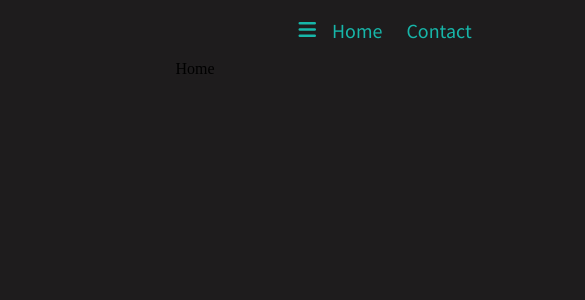
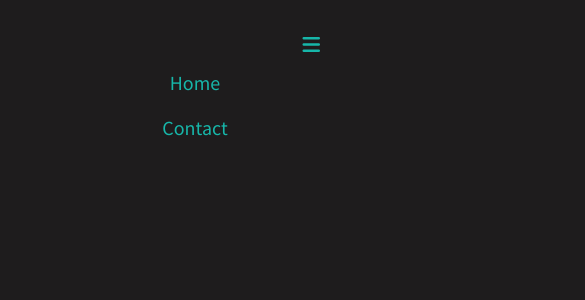
Before and after one commit to Tussies/Tussies.github.io, a React (Create React App) app: page / in a window 390 px wide. Shown: the top 300 px of the page, 585 px wide, since content can reach past the window. Built offline with nearby package versions, Linux system fonts and the light colour scheme.

Commit message:
fixed dynamics

```diff
--- a/src/App.css
+++ b/src/App.css
@@ -3,8 +3,9 @@
   background-color: #1E1C1D;
 }
 
-body {
+* {
   padding: 0;
   margin: 0;
+  box-sizing: border-box;
   background-color: #1E1C1D;
 }
--- a/src/components/Navbar.js
+++ b/src/components/Navbar.js
@@ -1,17 +1,13 @@
-import React, { useState } from 'react';
+import React from 'react';
 import "../style.css";
 
-function Navbar() {
-    const [expandNavBar, setExpandNavBar] = useState(false);
+const Navbar = () => {
+
   return (
-    <div className="navbar" id={expandNavBar ? "open" : "close"}>
+    <div className="navbar">
+        <span className="logo"> </span>
         <div className='toggleButton'>
-            <button onClick={() => {
-                setExpandNavBar((prev) => !prev);
-                }}
-            >
             <i class="fa-solid fa-bars"></i>
-            </button>
         </div>
         <div className="links">
             <a href="/"> Home </a>
@@ -21,4 +17,27 @@ function Navbar() {
   )
 }
 
-export default Navbar
+export default Navbar;
+
+// function Navbar() {
+//     const [expandNavBar, setExpandNavBar] = useState(false);
+
+//   return (
+//     <div className="navbar" id={expandNavBar ? "open" : "close"}>
+//         <div className='toggleButton'>
+//             <button onClick={() => {
+//                 setExpandNavBar((prev) => !prev);
+//                 }}
+//             >
+//             <i class="fa-solid fa-bars"></i>
+//             </button>
+//         </div>
+//         <div className="links">
+//             <a href="/"> Home </a>
+//             <a href="/Contact"> Contact </a>
+//         </div>
+//     </div>
+//   )
+// }
+
+// export default Navbar
--- a/src/style.css
+++ b/src/style.css
@@ -1,18 +1,18 @@
 .navbar {
-    width: 100%;
     height: 60px;
-    background-color: #1E1C1D;
+    background: #1E1C1D;
+    justify-content: space-between;
     display: flex;
-    padding-left: 75%;
-    align-items: center;
-    flex-direction: row;
+    padding: 30px 70px 0% 0%;
+    align-self: center;
+    position: relative;
 }
 
-.navbar > .toggleButton > button {
+/* .navbar > .toggleButton > button {
     background-color: transparent;
     border: none;
     cursor: pointer;
-}
+} */
 
 .fa-bars {
     font-size: 20px;
@@ -42,7 +42,35 @@
     color: rgb(59, 226, 217);
 }
 
+.navbar > .toggleButton {
+    display: none;
+}
+
 @font-face {
     font-family: SP-regular;
     src: url('SourceSansPro-Regular.ttf') format('truetype');
 }
+
+@media (max-width: 700px) {
+    .navbar > .links {
+        position: absolute;
+        top: 60px;
+        display: flex;
+        flex-direction: column;
+        width: 100%;
+        height: 100%;
+    }
+
+    .navbar > .toggleButton {
+        display: flex;
+        align-items: center;
+        justify-content: center;
+        cursor: pointer;
+    }
+
+    .navbar > .toggleButton > .fa-bars {
+        position: relative;
+        align-items: center;
+        justify-content: center;
+    }
+}
```
